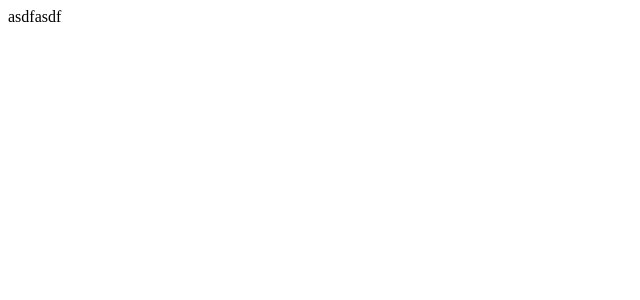
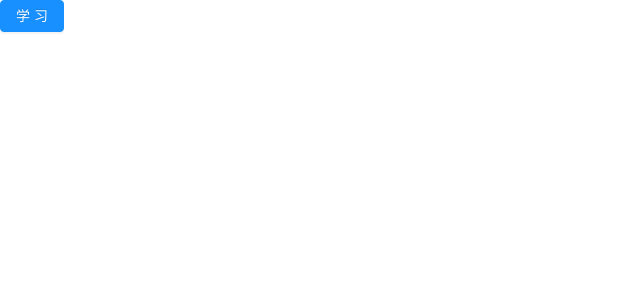
Before and after one commit to lstabc/ReactBackOne, a React (Create React App) app in the folder react-admin-client/: page / in a window 1280 px wide. Shown: the top 300 px of the page, without its empty margins (0-640 px from the left). Built offline with nearby package versions, Linux system fonts and the light colour scheme.

Commit message:
the commit202005172128.

```diff
--- a/react-admin-client/src/App.js
+++ b/react-admin-client/src/App.js
@@ -1,4 +1,5 @@
-import React, {Component} from 'react'
+import React, { Component } from 'react'
+import {Button, message} from 'antd'
 
 import Login from './pages/login/login'
 import Admin from './pages/admin/admin'
@@ -7,17 +8,12 @@
 应用的根组件
  */
 export default class App extends Component {
-
-
-  render () {
+  handleClick = () => {
+    message.success('成功啦...');
+  }
+  render() {
     return (
-      <div>asdfasdf</div>
-      // <BrowserRouter>
-      //   <Switch> {/*只匹配其中一个*/}
-      //     <Route path='/login' component={Login}></Route>
-      //     <Route path='/' component={Admin}></Route>
-      //   </Switch>
-      // </BrowserRouter>
+      <Button type='primary' onClick={this.handleClick}>学习</Button>
     )
   }
 }
```
Also changed, not shown: react-admin-client/package.json (+9 -3 lines), 2 other files (tests, documents, lock files or other folders).
